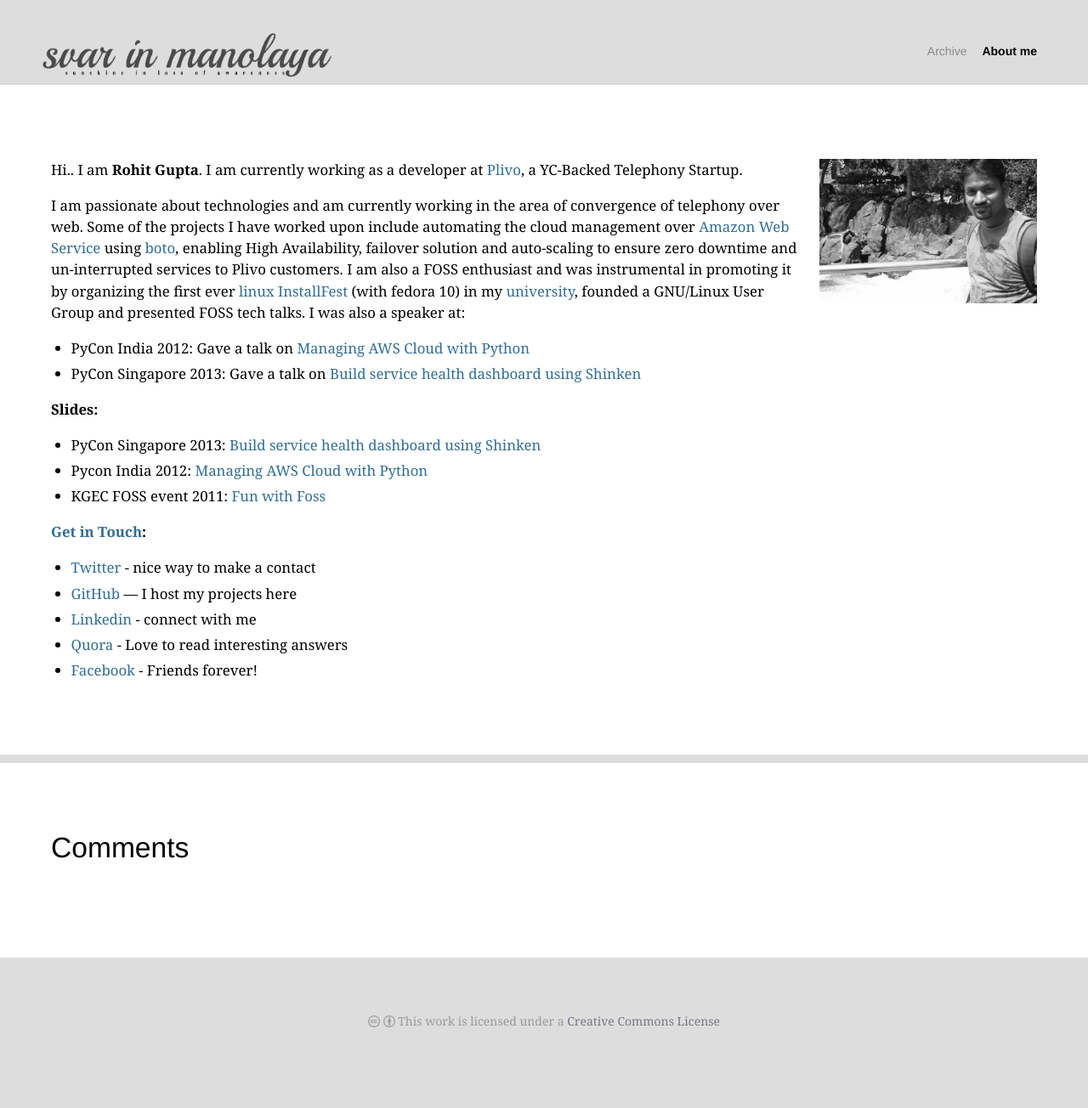
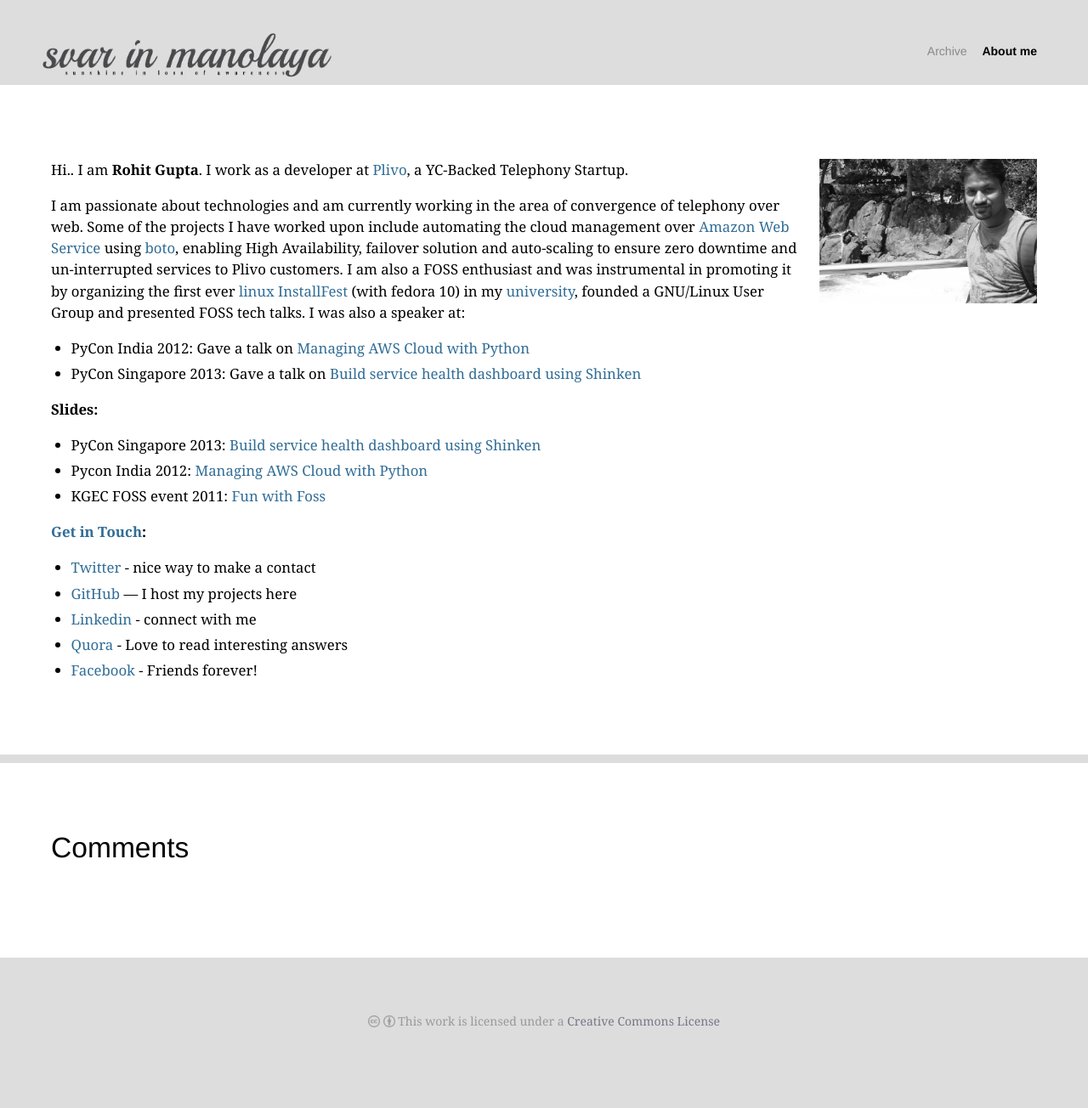
Before and after one commit to rohit01/blog_backup, a Jekyll site: the page built from about/index.md, in a window 1280 px wide. Shown: the whole page at 85% size. Built offline with Jekyll 4.4.1, drawn with Linux system fonts in a browser that asks for light colours; some web fonts are replaced; Markdown is read by kramdown in place of the engine named in the settings.

Commit message:
Paraphrased about me..

```diff
--- a/about/index.md
+++ b/about/index.md
@@ -8,7 +8,7 @@ disqus_comments: false
 
 <img src="/res/about/rohit.jpg" width="256" height="170" align="right">
 
-Hi.. I am **Rohit Gupta**. I am currently working as a developer at [Plivo](http://plivo.com), a YC-Backed Telephony Startup.
+Hi.. I am **Rohit Gupta**. I work as a developer at [Plivo](http://plivo.com), a YC-Backed Telephony Startup.
 
 I am passionate about technologies and am currently working in the area of convergence of telephony over web. Some of the projects I have worked upon include automating the cloud management over [Amazon Web Service](http://aws.amazon.com) using [boto](https://github.com/boto/boto), enabling High Availability, failover solution and auto-scaling to ensure zero downtime and un-interrupted services to Plivo customers.
 I am also a FOSS enthusiast and was instrumental in promoting it by organizing the first ever [linux InstallFest](/first-ever-linux-installfest-in-kgec.html) (with fedora 10) in my [university](http://www.kgec.ac.in/), founded a GNU/Linux User Group and presented FOSS tech talks. I was also a speaker at:
```
